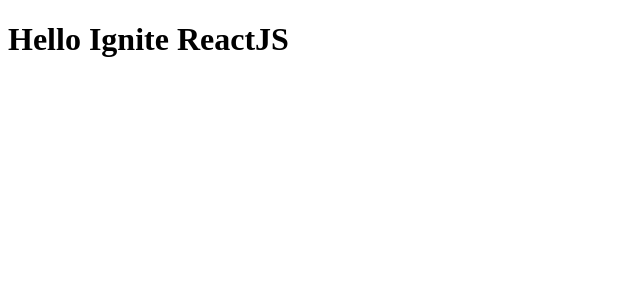
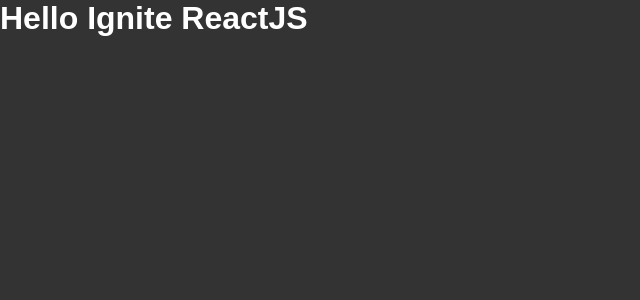
Before and after one commit to leoramos25/fundamentos-reactjs, a React app: page / in a window 1280 px wide. Shown: the top 300 px of the page, without its empty margins (0-640 px from the left). Built offline with nearby package versions, Linux system fonts and the light colour scheme.

Commit message:
CSS imports configuration

```diff
--- a/package.json
+++ b/package.json
@@ -18,7 +18,9 @@
     "@babel/preset-react": "^7.16.0",
     "babel-loader": "^8.2.3",
     "cross-env": "^7.0.3",
+    "css-loader": "^6.5.1",
     "html-webpack-plugin": "^5.5.0",
+    "style-loader": "^3.3.1",
     "webpack": "^5.65.0",
     "webpack-cli": "^4.9.1",
     "webpack-dev-server": "^4.6.0"
--- a/src/app.jsx
+++ b/src/app.jsx
@@ -1,3 +1,5 @@
+import './styles/global.css'
+
 export function App() {
   return <h1>Hello Ignite ReactJS</h1>
 }
--- /dev/null
+++ b/src/styles/global.css
@@ -0,0 +1,11 @@
+* {
+  margin: 0;
+  padding: 0;
+  box-sizing: border-box;
+}
+
+body {
+  font-family: Arial, Helvetica, sans-serif;
+  background-color: #333;
+  color: #FFF;
+}
--- a/webpack.config.js
+++ b/webpack.config.js
@@ -28,6 +28,11 @@
         test: /\.jsx$/,
         exclude: /node_modules/,
         use: 'babel-loader'
+      },
+      {
+        test: /\.css$/,
+        exclude: /node_modules/,
+        use: ['style-loader', 'css-loader']
       }
     ],
   }
```
Also changed, not shown: 1 other file (tests, documents, lock files or other folders).
